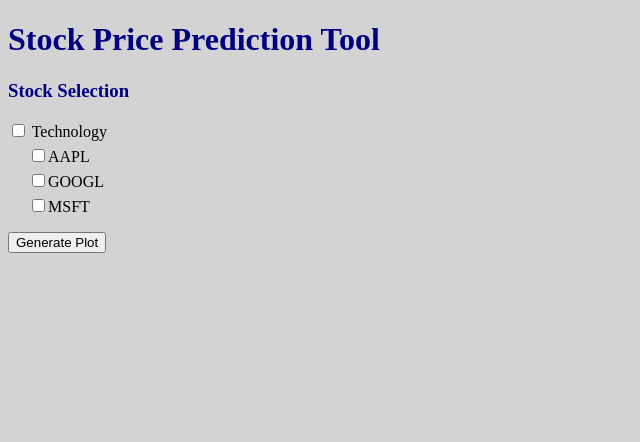
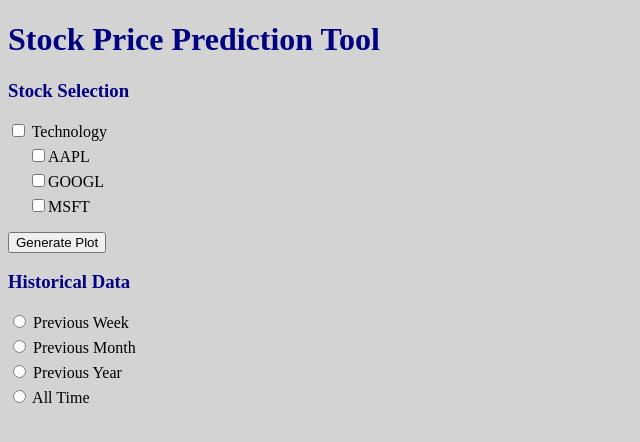
Before and after one commit to vedicpanda/DataVisFrontEndDummy, a Flask app: page / in a window 1280 px wide. Shown: the top 442 px of the page, without its empty margins (0-640 px from the left). Run offline with Flask 3, Linux system fonts and the light colour scheme.

Commit message:
New radio buttons

```diff
--- a/templates/index.html
+++ b/templates/index.html
@@ -48,6 +48,16 @@
         <input type="submit" value="Generate Plot">
     </form>
 
+    <h3>Historical Data</h3>
+    <form>
+        <ul>
+            <li><label><input type="radio" name="historical" value="prev_week"> Previous Week</label></li>
+            <li><label><input type="radio" name="historical" value="prev_month"> Previous Month</label></li>
+            <li><label><input type="radio" name="historical" value="prev_year"> Previous Year</label></li>
+            <li><label><input type="radio" name="historical" value="all"> All Time</label></li>
+        </ul>
+    </form>
+
     <script>
         function toggleSubItems(checkbox) {
             var sector = checkbox.value;
```
